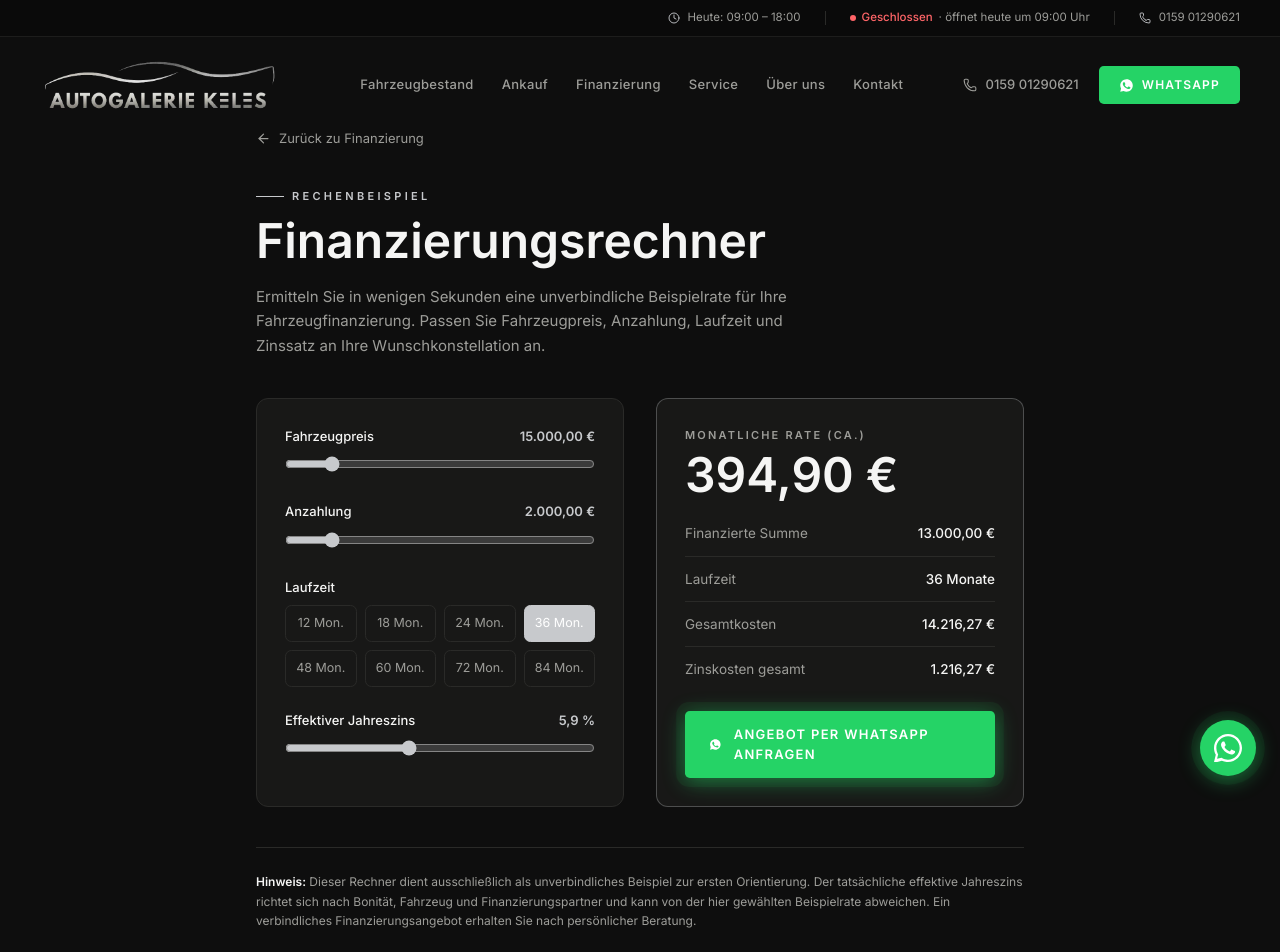
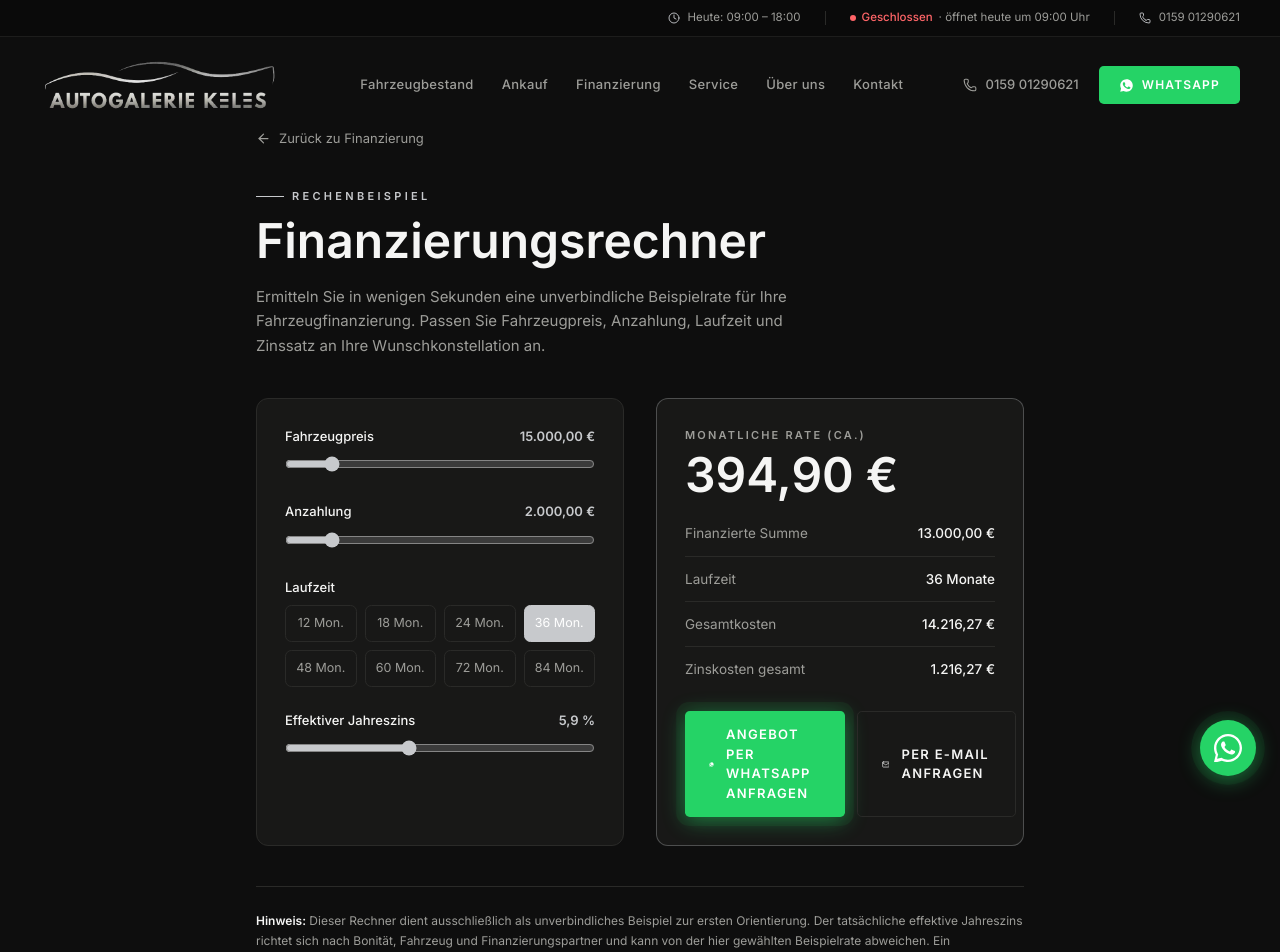
Before and after one commit to Visionarymotion/Autogalerie-Keles-FInal, a Next.js app: page /finanzierungsrechner in a window 1280 px wide. Shown: the top 952 px of the page. Built offline with nearby package versions, Linux system fonts and the light colour scheme.

Commit message:
Finanzierungsrechner: Zusätzliche Anfrage-Option per E-Mail (mailto) neben WhatsApp

```diff
--- a/app/finanzierungsrechner/finanzierungsrechner-client.tsx
+++ b/app/finanzierungsrechner/finanzierungsrechner-client.tsx
@@ -2,7 +2,7 @@
 
 import { useMemo, useState } from 'react'
 import Link from 'next/link'
-import { ArrowLeft } from 'lucide-react'
+import { ArrowLeft, Mail } from 'lucide-react'
 import { siteConfig } from '@/lib/site-config'
 
 function WhatsAppIcon({ size = 13 }: { size?: number }) {
@@ -47,6 +47,8 @@ export default function FinanzierungsrechnerClient() {
 
   const waMessage = `Hallo, ich interessiere mich für eine Finanzierung. Fahrzeugpreis: ${formatEuro(price)}, Anzahlung: ${formatEuro(downPayment)}, Laufzeit: ${term} Monate. Errechnete monatliche Rate: ca. ${formatEuro(monthlyPayment)}. Können Sie mir ein individuelles Angebot erstellen?`
   const waHref = `https://wa.me/${siteConfig.contact.ctaWhatsapp}?text=${encodeURIComponent(waMessage)}`
+  const mailSubject = `Finanzierungsanfrage: ${formatEuro(price)} über ${term} Monate`
+  const mailHref = `mailto:${siteConfig.contact.email}?subject=${encodeURIComponent(mailSubject)}&body=${encodeURIComponent(waMessage)}`
 
   return (
     <div className="pb-24 px-5 lg:px-10">
@@ -169,15 +171,24 @@ export default function FinanzierungsrechnerClient() {
               </div>
             </div>
 
+            <div className="mt-auto flex flex-col sm:flex-row gap-3">
               <a
                 href={waHref}
                 target="_blank"
                 rel="noopener noreferrer"
-              className="whatsapp-pulse mt-auto inline-flex items-center justify-center gap-3 px-6 py-3.5 bg-[#25D366] text-white text-[13px] font-semibold tracking-widest uppercase hover:bg-[#20bd5a] transition-all duration-300 rounded-sm"
+                className="whatsapp-pulse flex-1 inline-flex items-center justify-center gap-3 px-6 py-3.5 bg-[#25D366] text-white text-[13px] font-semibold tracking-widest uppercase hover:bg-[#20bd5a] transition-all duration-300 rounded-sm"
               >
                 <WhatsAppIcon size={15} />
                 Angebot per WhatsApp anfragen
               </a>
+              <a
+                href={mailHref}
+                className="flex-1 inline-flex items-center justify-center gap-3 px-6 py-3.5 bg-transparent border border-border text-foreground text-[13px] font-semibold tracking-widest uppercase hover:border-gold/60 transition-all duration-300 rounded-sm"
+              >
+                <Mail size={15} strokeWidth={2} />
+                Per E-Mail anfragen
+              </a>
+            </div>
           </div>
         </div>
 
```
Lines whose indentation alone changed are shown as unchanged.
